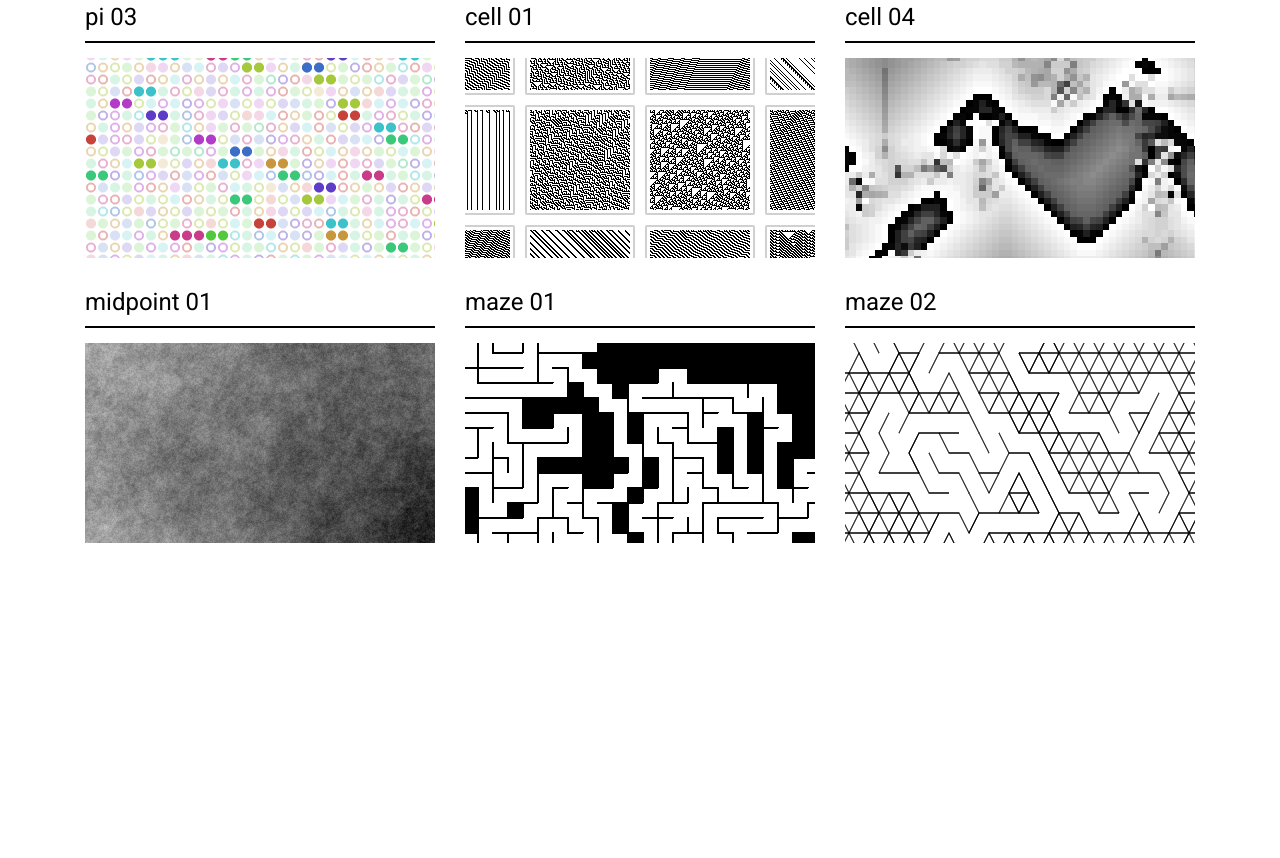
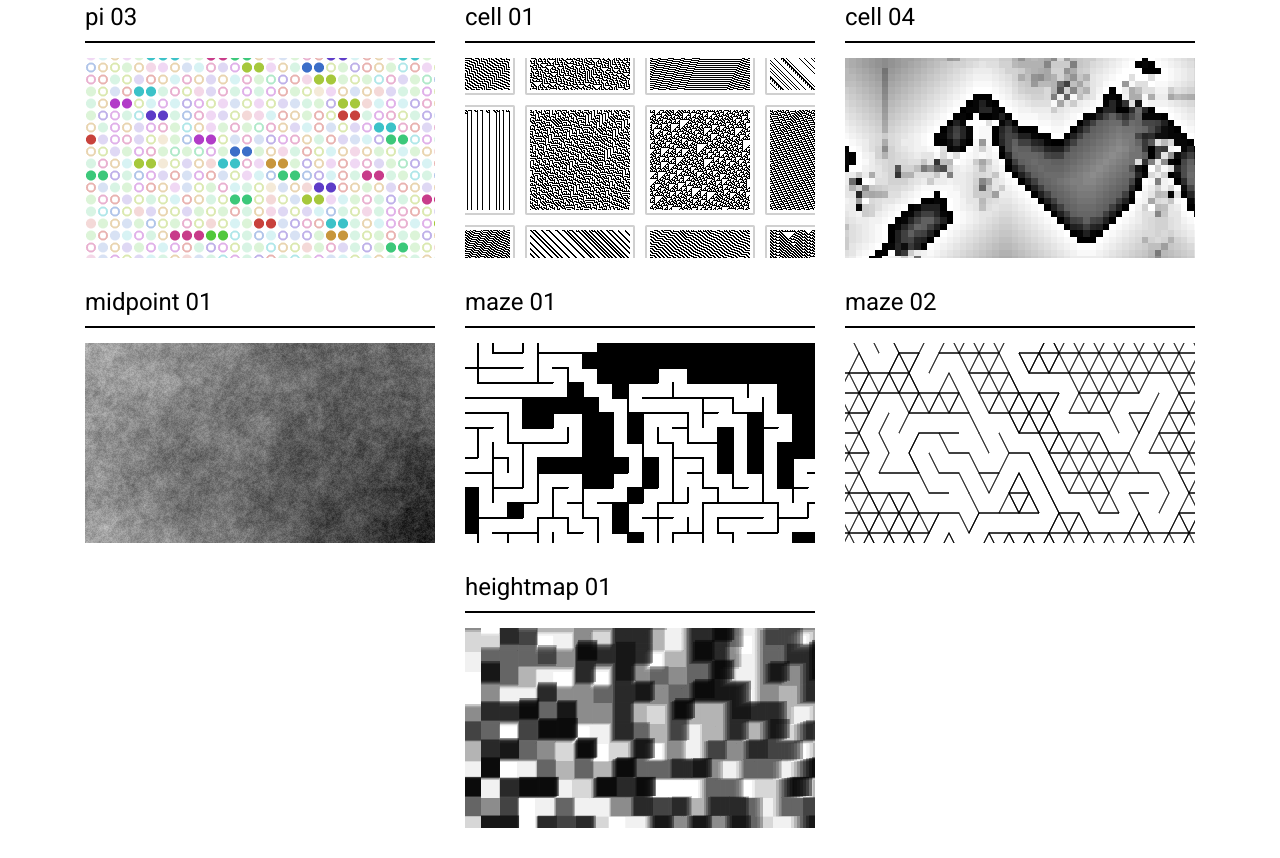
Before and after one commit to itterheim/HTML-Canvas, a website: page index.html in a window 1280 px wide. Shown: the part 1805-2663 px from the top of the page. Before the commit the page ends 2378 px from the top, so only its background shows below. Drawn offline with Linux system fonts and the light colour scheme.

Commit message:
heightmap-01

```diff
--- a/index.html
+++ b/index.html
@@ -108,6 +108,10 @@
             <h2>maze 02</h2>
             <img src="./web/images/maze-02.png" alt="maze-02"/>
         </a>
+        <a href="./heightmap-01/build/index.html">
+            <h2>heightmap 01</h2>
+            <img src="./web/images/heightmap-01.png" alt="heightmap-01"/>
+        </a>
     </div>
 </body>
 </html>
```
Also changed, not shown: web/images/heightmap-01.png (added), 1 other file.
